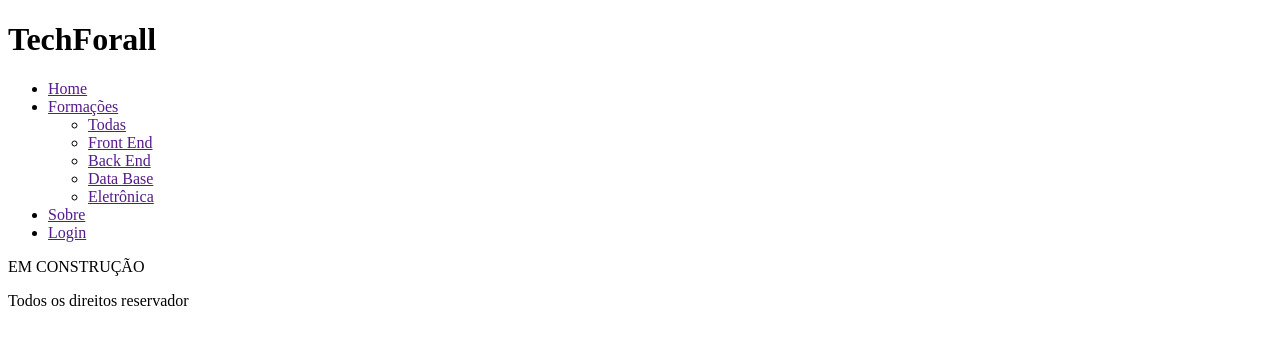
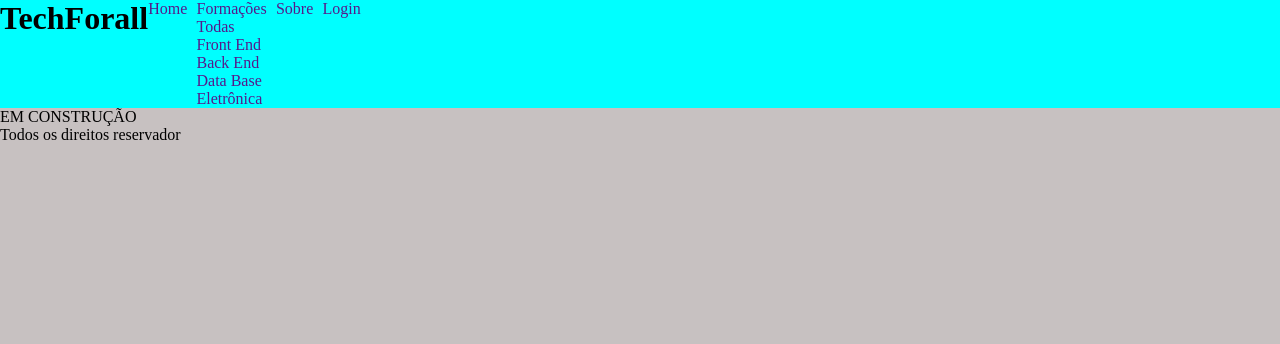
Before and after one commit to CodarMonkey/TechForAll, a plain HTML site: page index.html in a window 1280 px wide. Drawn offline with Linux system fonts and the light colour scheme.

Commit message:
update css home

```diff
--- a/css/home.css
+++ b/css/home.css
@@ -0,0 +1,32 @@
+*{
+    margin: 0;
+    padding: 0;
+}
+
+.wlc-body{
+    background-color: rgb(199, 193, 193);
+}
+
+.wlc-header{
+    background-color: aqua;
+    display: flex;
+}
+
+.wlc-nav{
+
+}
+.wul-principal{
+    display: flex;
+    gap: 5%;
+    text-decoration: none;
+    list-style-type: none;
+}
+
+.wul-principal a{
+    text-decoration: none;
+}
+
+.wul-sub{
+    text-decoration: none;
+    list-style-type: none;
+}
--- a/index.html
+++ b/index.html
@@ -11,19 +11,20 @@
 <body class="wlc-body">
     <header class="wlc-header">
         <h1 class="wlc-h1">TechForall</h1>
+
         <nav class="wlc-nav">
-            <ul>
+            <ul class="wlc-ul wul-principal">
                 <li class="wlc-li wli-home">
                     <a class="wlc-a wa-home" href="">Home</a>
                 </li>
                 <li class="wlc-li wli-cursos">
                     <a class="wlc-a wa-cursos" href="">Formações</a>
-                    <ul>
-                        <li class="a"><a href="">Todas</a></li>
-                        <li class="a"><a href="">Front End</a></li>
-                        <li class="a"><a href="">Back End</a></li>
-                        <li class="a"><a href="">Data Base</a></li>
-                        <li class="a"><a href="">Eletrônica </a></li>
+                    <ul class="wlc-ul wul-sub">
+                        <li class="wlc-li"><a href="">Todas</a></li>
+                        <li class="wlc-li"><a href="">Front End</a></li>
+                        <li class="wlc-li"><a href="">Back End</a></li>
+                        <li class="wlc-li"><a href="">Data Base</a></li>
+                        <li class="wlc-li"><a href="">Eletrônica </a></li>
                     </ul>
                 </li>
 
```
